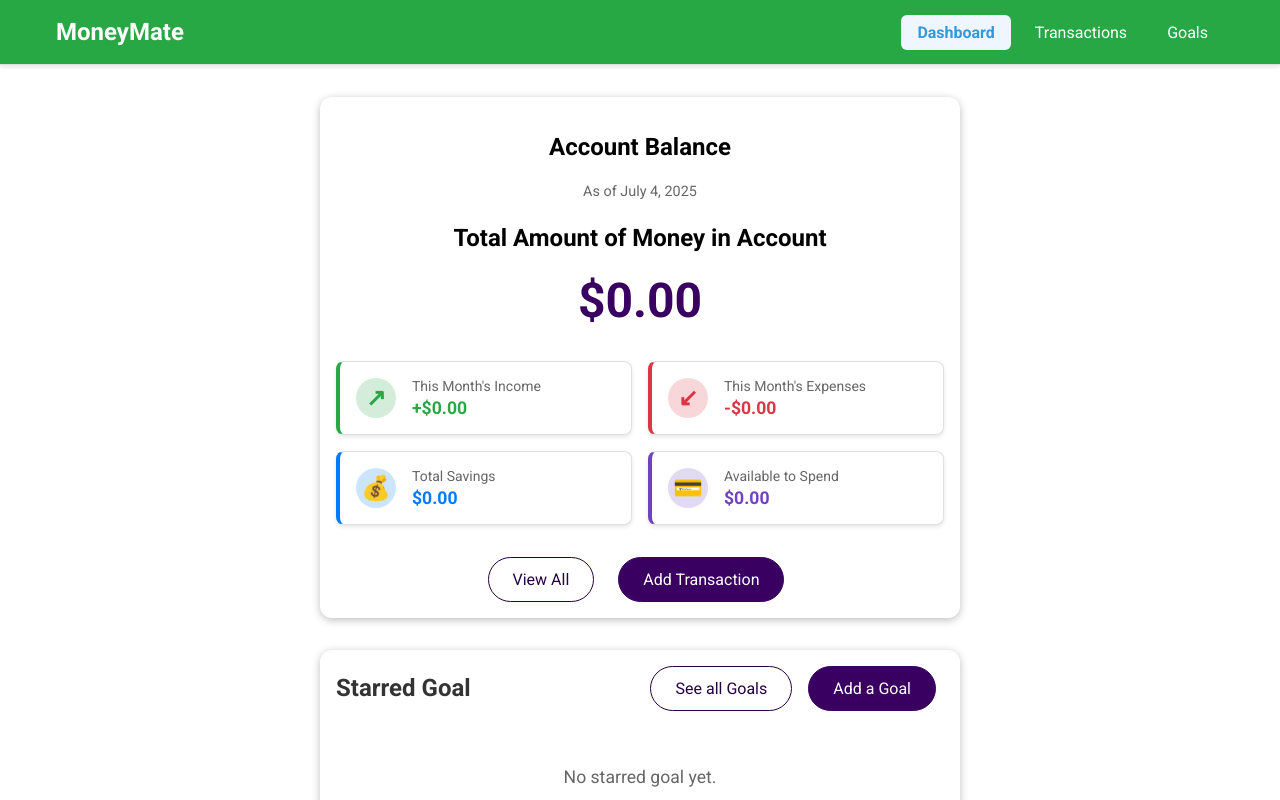
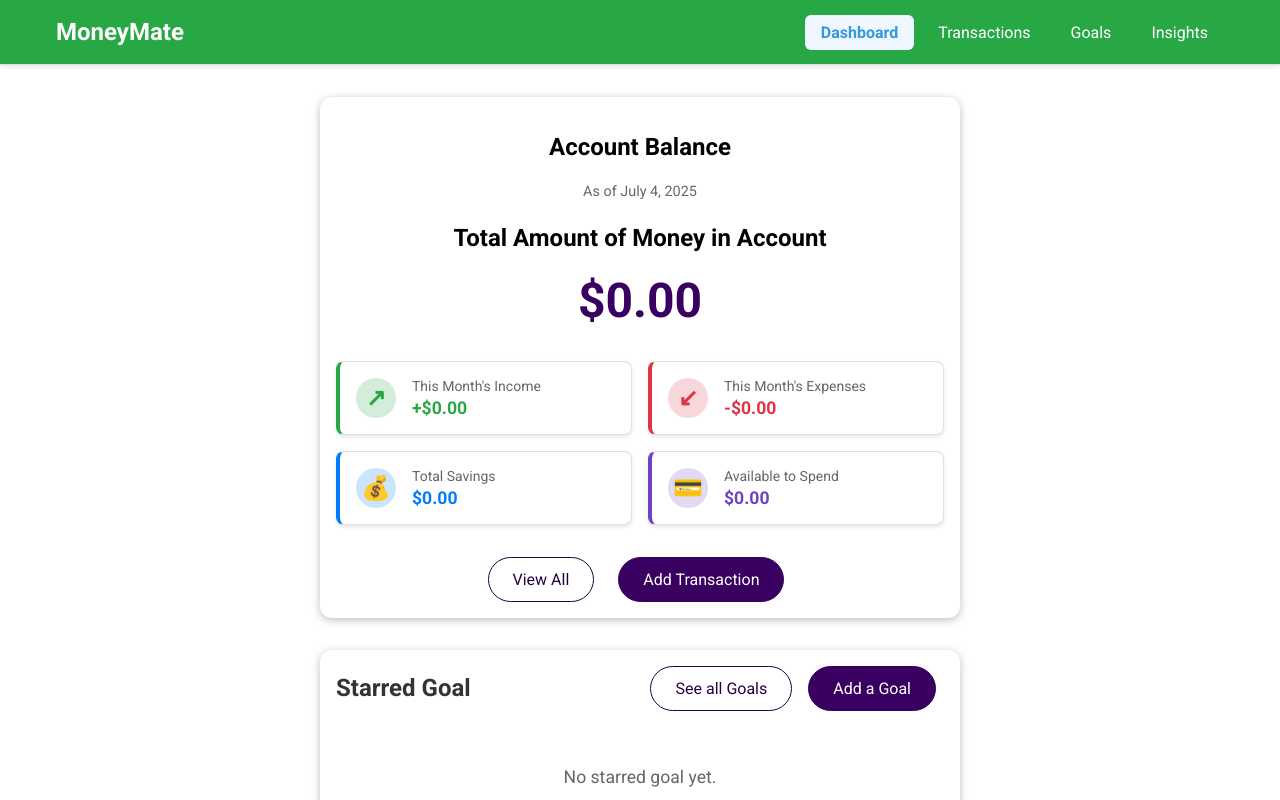
Before and after one commit to Cas1311/IKFRAM, a Vue app in the folder MoneyMate/MoneyMate/: page / in a window 1280 px wide. Shown: the top 800 px of the page. Built offline with nearby package versions, Linux system fonts and the light colour scheme; no server answers; the database is empty.

Commit message:
starting with charts

```diff
--- a/MoneyMate/MoneyMate/package.json
+++ b/MoneyMate/MoneyMate/package.json
@@ -11,9 +11,12 @@
     "format": "prettier --write src/"
   },
   "dependencies": {
+    "chart.js": "^4.5.0",
+    "chartjs": "^0.3.24",
     "firebase": "^11.10.0",
     "pinia": "^3.0.3",
     "vue": "^3.5.17",
+    "vue-chartjs": "^5.3.2",
     "vue-router": "^4.5.1",
     "vuex": "^4.1.0"
   },
--- a/MoneyMate/MoneyMate/src/components/layout/TheHeader.vue
+++ b/MoneyMate/MoneyMate/src/components/layout/TheHeader.vue
@@ -10,6 +10,7 @@
         <li><router-link to="/" class="nav-link">Dashboard</router-link></li>
         <li><router-link to="/transactions" class="nav-link">Transactions</router-link></li>
         <li><router-link to="/goals" class="nav-link">Goals</router-link></li>
+        <li><router-link to="/insights" class="nav-link">Insights</router-link></li>
       </ul>
       <!-- Mobile menu button -->
       <button class="mobile-menu-btn" @click="toggleMobileMenu" :class="{ 'active': mobileMenuOpen }">
@@ -23,6 +24,7 @@
       <router-link to="/" class="mobile-nav-link" @click="closeMobileMenu">Dashboard</router-link>
       <router-link to="/transactions" class="mobile-nav-link" @click="closeMobileMenu">Transactions</router-link>
       <router-link to="/goals" class="mobile-nav-link" @click="closeMobileMenu">Goals</router-link>
+      <router-link to="/insights" class="mobile-nav-link" @click="closeMobileMenu">Insights</router-link>
     </div>
   </header>
 </template>
--- /dev/null
+++ b/MoneyMate/MoneyMate/src/pages/insights/InsightsView.vue
@@ -0,0 +1,9 @@
+<template>
+  <section class="insights-view">
+    <base-card class="insights-card">
+      <h1>Insights</h1>
+      <p>Coming soon...</p>
+      <base-button link to="/goals">Back to Goals</base-button>
+    </base-card>
+  </section>
+</template>
--- a/MoneyMate/MoneyMate/src/router/index.js
+++ b/MoneyMate/MoneyMate/src/router/index.js
@@ -53,6 +53,11 @@ const router = createRouter({
       component: () => import('@/pages/transactions/AddTransaction.vue'),
     },
     {
+      path: '/insights',
+      name: 'insights',
+      component: () => import('@/pages/insights/InsightsView.vue'),
+    },
+    {
       path: '/admin/populate',
       name: 'populate-database',
       component: () => import('@/components/admin/PopulateDatabase.vue'),
```
Also changed, not shown: 1 other file (tests, documents, lock files or other folders).
